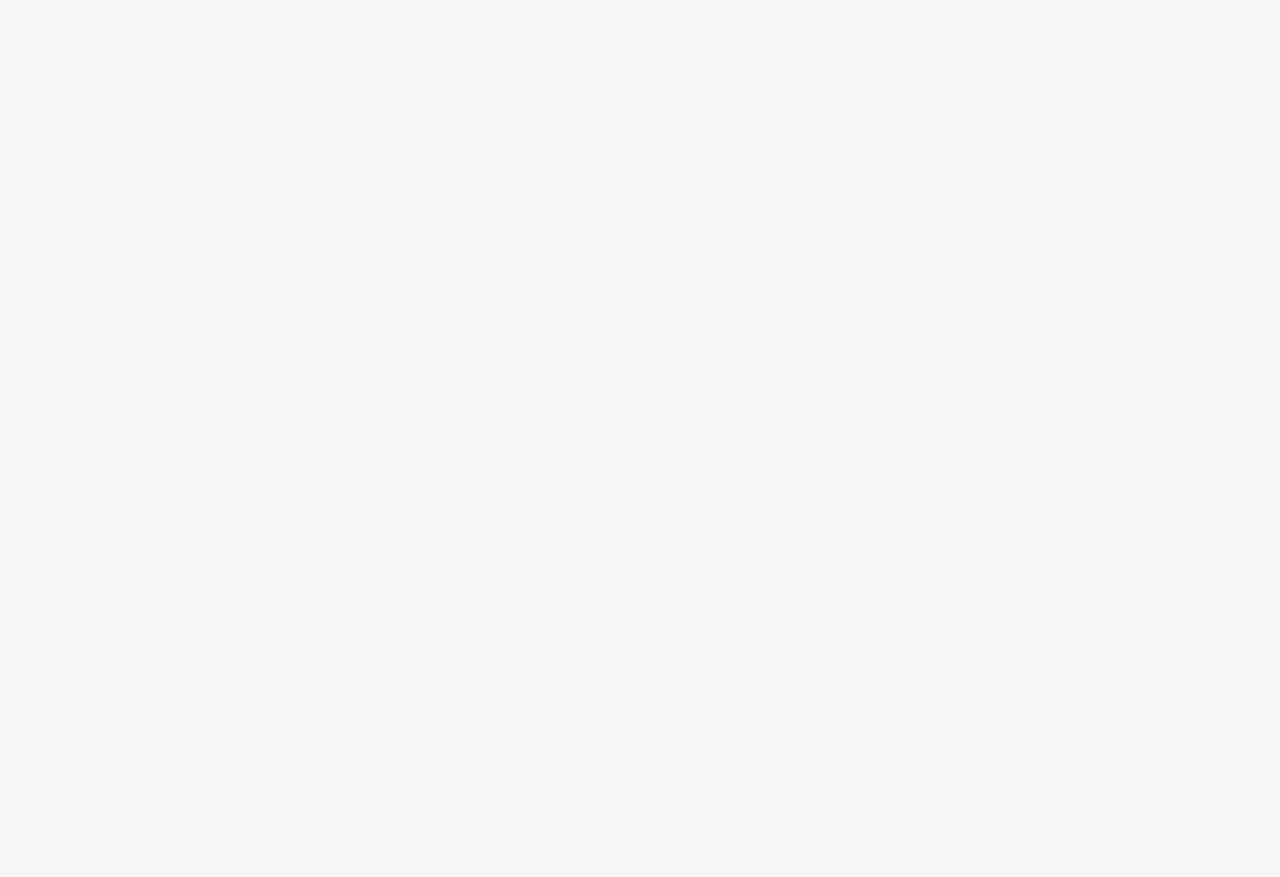
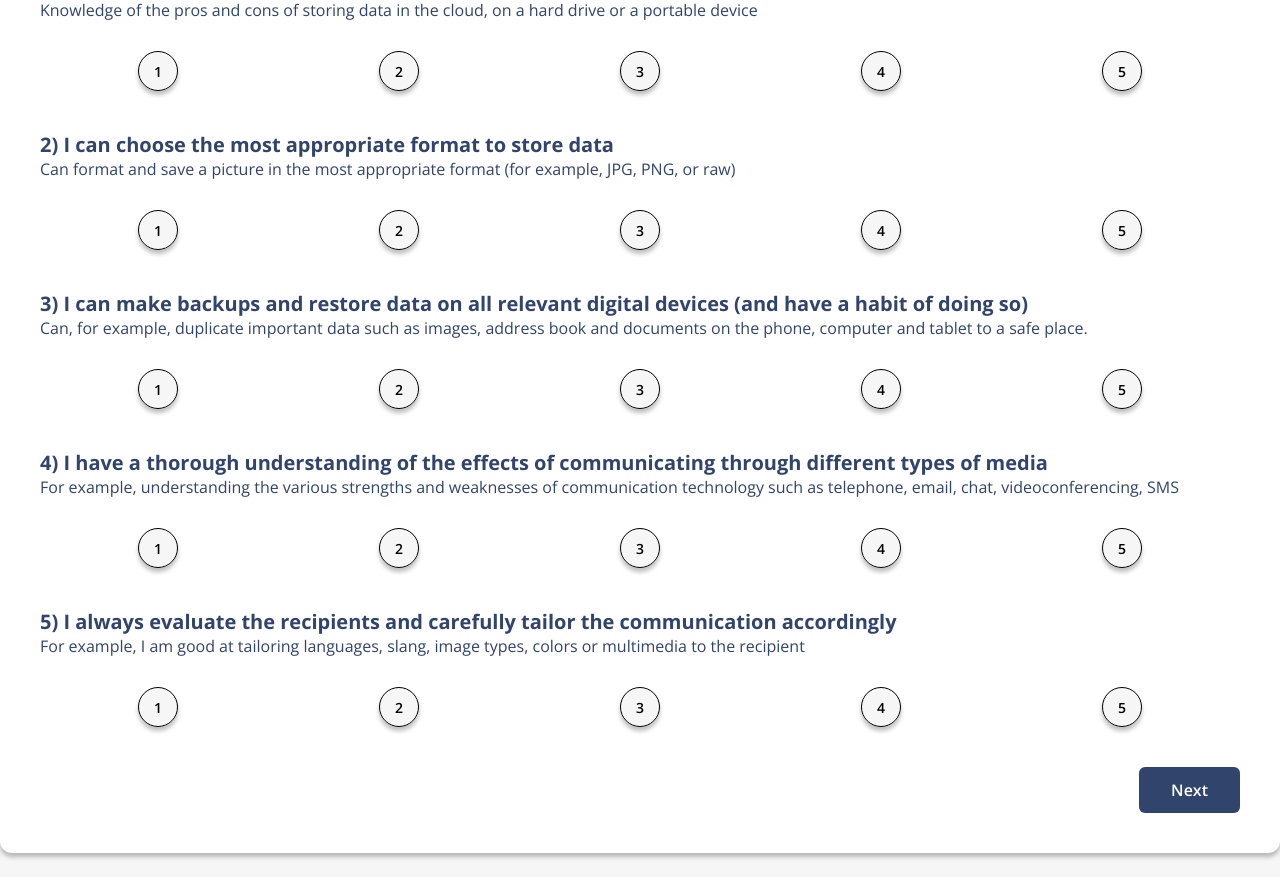
Before and after one commit to konstantinosTabakis/digital-competence-evaluator, a React (Create React App) app: page /survey in a window 1280 px wide. Before the commit this address had no page. Shown: the part 180-1057 px from the top of the page. Before the commit the page ends 800 px from the top, so only its background shows below. Built offline with nearby package versions, Linux system fonts and the light colour scheme.

Commit message:
adding survey page

```diff
--- a/src/App.js
+++ b/src/App.js
@@ -1,6 +1,7 @@
 import { BrowserRouter as Router, Route, Routes } from "react-router-dom"
 import Header from "./components/Header";
 import Home from "./pages/Home";
+import Survey from "./pages/Survey";
 import { EvaluatorProvider } from "./context/EvaluatorContext";
 
 function App() {
@@ -10,6 +11,7 @@ function App() {
         <Header/>
         <Routes>
           <Route path='/' exact={true} element={<Home />}></Route>
+          <Route path='/survey' exact={true} element={<Survey />}></Route>
         </Routes>
       </Router>
     </EvaluatorProvider>
--- a/src/assets/css/style.css
+++ b/src/assets/css/style.css
@@ -152,4 +152,124 @@ header .icons img.active {
 .about .about-grid .item .img-area img {
   width: 160px;
 }
+
+.survey-wrapper {
+  background-color: #fff;
+  border-radius: 12px;
+  padding: 40px;
+  -webkit-box-shadow: 0px 4px 4px rgba(0, 0, 0, 0.25);
+          box-shadow: 0px 4px 4px rgba(0, 0, 0, 0.25);
+  margin: 24px auto;
+}
+
+.survey-wrapper h3, .survey-wrapper p, .survey-wrapper span {
+  color: #31446c;
+}
+
+.survey-wrapper h3 {
+  font-size: 20px;
+}
+
+.survey-wrapper .rating {
+  display: -webkit-box;
+  display: -ms-flexbox;
+  display: flex;
+  -webkit-box-align: center;
+      -ms-flex-align: center;
+          align-items: center;
+  -ms-flex-pack: distribute;
+      justify-content: space-around;
+  -ms-flex-wrap: wrap;
+      flex-wrap: wrap;
+  margin: 30px 0 40px;
+  gap: 5px;
+}
+
+.survey-wrapper .rating li {
+  list-style: none;
+  position: relative;
+  background: #F6F6F6;
+  width: 40px;
+  height: 40px;
+  padding: 10px;
+  text-align: center;
+  border-radius: 50%;
+  font-size: 14px;
+  -webkit-transition: 0.3s;
+  transition: 0.3s;
+  font-weight: 600;
+  -webkit-box-shadow: 0px 4px 4px rgba(0, 0, 0, 0.25);
+          box-shadow: 0px 4px 4px rgba(0, 0, 0, 0.25);
+}
+
+.survey-wrapper .rating li label {
+  position: absolute;
+  top: 50%;
+  left: 50%;
+  -webkit-transform: translate(-50%, -50%);
+          transform: translate(-50%, -50%);
+  width: 40px;
+  height: 40px;
+  padding: 10px;
+  border-radius: 50%;
+  cursor: pointer;
+  display: -webkit-box;
+  display: -ms-flexbox;
+  display: flex;
+  -webkit-box-align: center;
+      -ms-flex-align: center;
+          align-items: center;
+  -webkit-box-pack: center;
+      -ms-flex-pack: center;
+          justify-content: center;
+  border: 1px #000 solid;
+}
+
+.survey-wrapper .rating li span {
+  display: none;
+  position: absolute;
+  white-space: nowrap;
+  position: absolute;
+  top: 50%;
+  left: 50%;
+  -webkit-transform: translate(-50%, -50%);
+          transform: translate(-50%, -50%);
+  top: 130%;
+}
+
+.survey-wrapper .rating li:hover,
+.survey-wrapper .num-display {
+  background: #31446c;
+  color: #fff;
+}
+
+.survey-wrapper .rating li:hover span {
+  display: block;
+}
+
+.survey-wrapper [type='radio'] {
+  opacity: 0;
+}
+
+.survey-wrapper [type='radio']:checked ~ label {
+  background: #31446c;
+  color: #fff;
+}
+
+.survey-wrapper [type='radio']:checked ~ span {
+  display: block;
+}
+
+.survey-wrapper .btns {
+  display: -webkit-box;
+  display: -ms-flexbox;
+  display: flex;
+  -webkit-box-align: center;
+      -ms-flex-align: center;
+          align-items: center;
+  -webkit-box-pack: end;
+      -ms-flex-pack: end;
+          justify-content: flex-end;
+  gap: 20px;
+}
 /*# sourceMappingURL=style.css.map */
--- a/src/assets/css/style.scss
+++ b/src/assets/css/style.scss
@@ -1,68 +1,161 @@
-@import 'typography', 'utilities' ;
+@import 'typography', 'utilities';
 
 header .icons {
     padding: 24px 0;
     text-align: end;
-    img{
+
+    img {
         width: 35px;
         margin-right: 20px;
         cursor: pointer;
         border-radius: 50%;
-        &.active{
+
+        &.active {
             filter: drop-shadow(5px 5px 5px rgba(6, 44, 80, 0.63));
         }
     }
 }
 
-.hero-wrapper{
+.hero-wrapper {
     color: $primary-color;
     @include flex(space-between);
     padding: 50px 0;
-    .hero-title{
+
+    .hero-title {
         font-size: 40px;
-        margin-bottom: 8px ;
+        margin-bottom: 8px;
     }
-    .hero-text{
+
+    .hero-text {
         font-size: 20px;
-        margin-bottom: 16px ;
+        margin-bottom: 16px;
     }
-    .hero-img{
-        max-width: 700px ;
+
+    .hero-img {
+        max-width: 700px;
     }
-    .hero-btns{
+
+    .hero-btns {
         @include flex(flex-start);
         gap: 20px;
     }
 }
 
-.about{
+.about {
     background: $gray-dark;
     color: $primary-color;
     padding: 50px 0;
-    h2{
-        font-size: 32px ;
-        margin-bottom: 8px ;
-        &+p{
+
+    h2 {
+        font-size: 32px;
+        margin-bottom: 8px;
+
+        &+p {
 
             font-size: 18px;
-            margin-bottom: 16px ;
+            margin-bottom: 16px;
         }
     }
 
-    .about-grid{
+    .about-grid {
         display: grid;
         grid-template-columns: repeat(auto-fit, minmax(500px, 1fr));
         gap: 50px;
-        .item{
-            h4{
+
+        .item {
+            h4 {
                 font-size: 24px;
             }
-            .img-area{
+
+            .img-area {
                 text-align: center;
-                img{
+
+                img {
                     width: 160px;
                 }
             }
         }
     }
 }
+
+.survey-wrapper {
+    background-color: #fff;
+    border-radius: 12px;
+    padding: 40px;
+    box-shadow: $shadow;
+    margin: 24px auto;
+    h3,p,span{
+        color: $primary-color;
+    }
+    h3{
+        font-size: 20px
+    }
+    .rating {
+        @include flex(space-around,center);
+        flex-wrap: wrap;
+        margin: 30px 0 40px;
+        gap: 5px;
+    }
+
+    .rating li {
+        list-style: none;
+        position: relative;
+        background: $bg-gray;
+        width: 40px;
+        height: 40px;
+        padding: 10px;
+        text-align: center;
+        border-radius: 50%;
+        font-size: 14px;
+        transition: 0.3s;
+        font-weight: 600;
+        box-shadow: $shadow;
+    }
+
+    .rating li label {
+        @include absolute-center;
+        width: 40px;
+        height: 40px;
+        padding: 10px;
+        border-radius: 50%;
+        cursor: pointer;
+        @include flex(center,center);
+
+        border: 1px #000 solid;
+    }
+    .rating li span{
+        display: none;
+        position: absolute;
+        white-space: nowrap;
+        @include absolute-center;
+        top: 130%;
+    }
+
+    .rating li:hover,
+    .num-display{
+        background: $primary-color;
+        color: #fff;
+    }
+    .rating li:hover span {
+        display: block;
+        // color: $secondary-color;
+    }
+
+    [type='radio'] {
+        opacity: 0;
+    }
+
+    [type='radio']:checked~label {
+        background: $primary-color;
+        color: #fff;
+    }
+    [type='radio']:checked~span {
+        display: block;
+    }
+    .btns{
+        @include flex(flex-end);
+        gap: 20px;
+    }
+
+
+}
--- /dev/null
+++ b/src/components/Input.js
@@ -0,0 +1,61 @@
+import { useState, useEffect, useContext } from "react"
+import EvaluatorContext from "../context/EvaluatorContext";
+
+
+function Input({ item }) {
+    const {results, dispatch} = useContext(EvaluatorContext)
+    const [selected, setSelected] = useState(0)
+
+    useEffect(()=>{
+        const test= results.filter((el)=>el.id===item.id)
+        setSelected(test.length>0? test[0].result : 0)
+        // eslint-disable-next-line
+    },[])
+
+    const handleChange = (e) => {
+        const type = results.filter((itm)=>itm.id ===item.id).length === 0? 'ADD_RESULT' : 'EDIT_RESULTS'
+        dispatch({type: type, payload: {
+            id: item.id,
+            title: item.title,
+            category: item.category,
+            result: +e.target.value
+        } })
+        setSelected(+e.target.value)
+    }
+
+    return (
+        <div className='container-question'>
+            <h3> {item.id}{')'} {item.title}</h3>
+            <p> {item.example}</p>
+            <ul className="rating">
+                <li>
+                    <input type="radio" name={`question-${item.id}`} id={`question-${item.id}-num1`} value='1' checked={selected === 1} onChange={handleChange} />
+                    <label htmlFor={`question-${item.id}-num1`}>1</label>
+                    <span>Very Bad</span>
+                </li>
+                <li>
+                    <input type="radio" name={`question-${item.id}`} id={`question-${item.id}-num2`} value='2' checked={selected === 2} onChange={handleChange} />
+                    <label htmlFor={`question-${item.id}-num2`}>2</label>
+                    <span>Bad</span>
+                </li>
+                <li>
+                    <input type="radio" name={`question-${item.id}`} id={`question-${item.id}-num3`} value='3' checked={selected === 3} onChange={handleChange} />
+                    <label htmlFor={`question-${item.id}-num3`}>3</label>
+                    <span>Medium</span>
+                </li>
+                <li>
+                    <input type="radio" name={`question-${item.id}`} id={`question-${item.id}-num4`} value='4' checked={selected === 4} onChange={handleChange} />
+                    <label htmlFor={`question-${item.id}-num4`}>4</label>
+                    <span>Good</span>
+                </li>
+                <li>
+                    <input type="radio" name={`question-${item.id}`} id={`question-${item.id}-num5`} value='5' checked={selected === 5} onChange={handleChange} />
+                    <label htmlFor={`question-${item.id}-num5`}>5</label>
+                    <span>Very Good</span>
+                </li>
+            </ul>
+        </div>
+    )
+}
+
+export default Input
--- a/src/context/EvaluatorContext.js
+++ b/src/context/EvaluatorContext.js
@@ -7,7 +7,9 @@ const EvaluatorContext = createContext()
 export const EvaluatorProvider = ({ children }) => {
     const initialState = {
         language: 'en',
-        questions: questions.en
+        questions: questions.en,
+        lastPage: Math.ceil(questions.en.length/5),
+        results:[]
     }
 
     const [state, dispatch] = useReducer(EvaluatorReducer, initialState)
--- a/src/pages/Home.js
+++ b/src/pages/Home.js
@@ -3,6 +3,7 @@ import safety from '../assets/img/safety.png'
 import information from '../assets/img/information.png'
 import communication from '../assets/img/communication.png'
 import production from '../assets/img/production.png'
+import { Link } from 'react-router-dom'
 
 function Home() {
     return (
@@ -16,7 +17,7 @@ function Home() {
                             Lorem ipsum dolor sit amet consectetur adipisicing elit. Quod, dolorem?
                         </p>
                         <div className="hero-btns">
-                            <button className='btn btn-secondary'>Start Survey</button>
+                            <Link to="/survey"><button className='btn btn-secondary'>Start Survey</button></Link>
                             <a href="#about"><button className='btn btn-light'>Learn more</button></a>
                         </div>
                     </div>
--- /dev/null
+++ b/src/pages/Survey.js
@@ -0,0 +1,58 @@
+import { useContext, useState, useEffect } from "react"
+import Input from "../components/Input"
+import EvaluatorContext from "../context/EvaluatorContext"
+function Survey() {
+    const { questions, lastPage, results } = useContext(EvaluatorContext)
+    const [currentPage, setCurrentPage] = useState(1)
+    const [displayQuestions, setDisplayQuestions] = useState([])
+
+    useEffect(() => {
+        setDisplayQuestions(questions.filter((el) => el.id <= currentPage * 5 && el.id > (currentPage - 1) * 5))
+    }, [questions, currentPage])
+
+    const handleNext = () => {
+        if (results.length < currentPage * 5) {
+            alert('Please answer all questions')
+        } else {
+            setCurrentPage(currentPage + 1)
+        }
+    }
+    const handlePrevious = () => {
+        setCurrentPage(currentPage - 1)
+    }
+    const handleSubmit = () => {
+        if (results.length === questions.length) {
+            console.log(results);
+        } else {
+            alert('Please answer all questions')
+        }
+    }
+
+    return (
+        <div className="container">
+            <div className="survey-wrapper">
+                {displayQuestions.map((el) => (
+                    <Input key={el.id} item={el} />
+                ))}
+                <div className="btns">
+
+                    {currentPage < lastPage ?
+                        <>
+                            {currentPage > 1 &&
+                                <button className="btn btn-light" onClick={handlePrevious}>Back</button>
+                            }
+                            <button className="btn btn-primary" onClick={handleNext}>Next</button>
+                        </>
+                        :
+                        <>
+                            <button className="btn btn-light" onClick={handlePrevious}>Back</button>
+                            <button className="btn btn-primary" onClick={handleSubmit}>Submit</button>
+                        </>
+                    }
+                </div>
+            </div>
+        </div>
+    )
+}
+
+export default Survey
```
Also changed, not shown: src/context/EvaluatorReducer.js (+20 -5 lines), src/pages/Overview.js (added), src/pages/Results.js (added), 1 other file (tests, documents, lock files or other folders).
